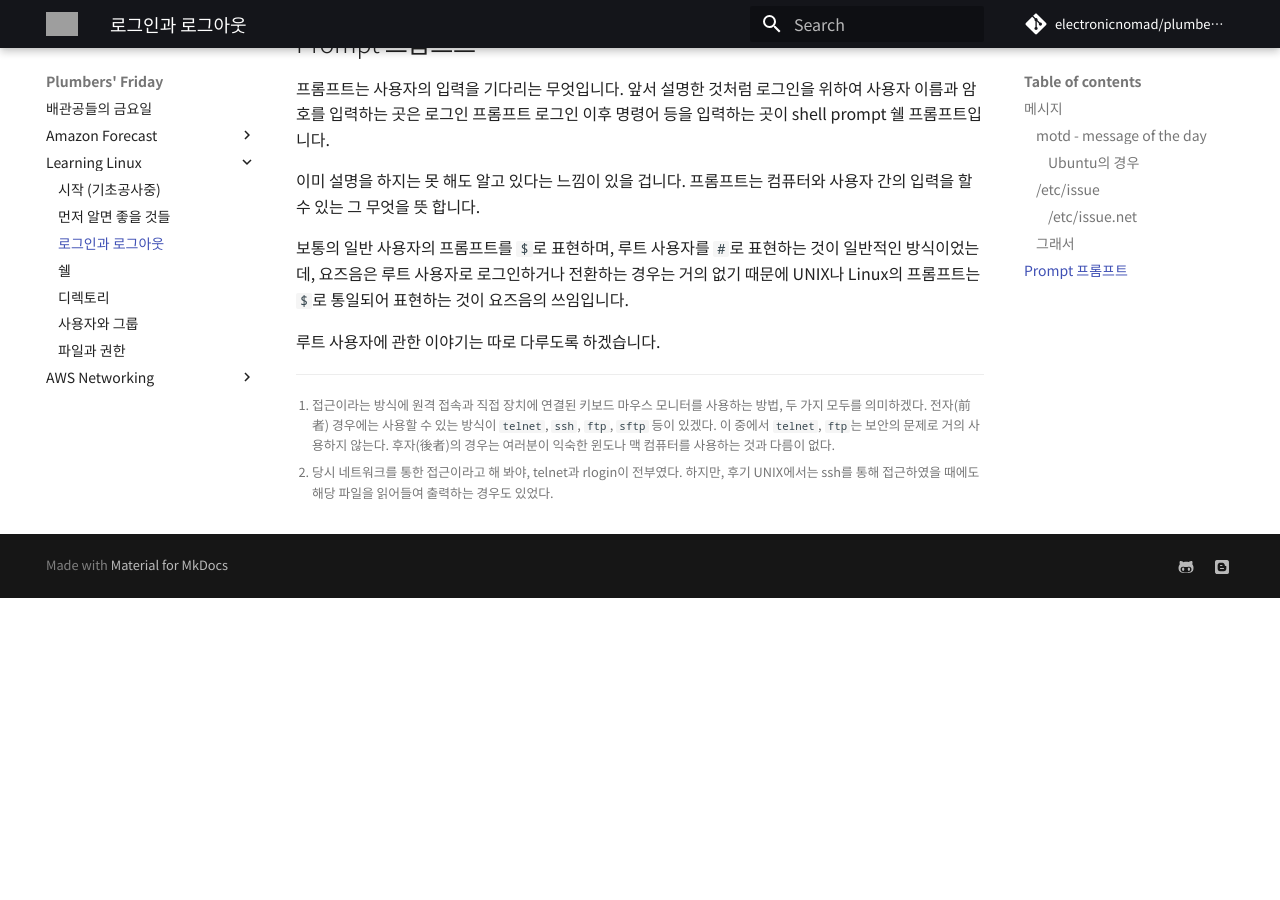
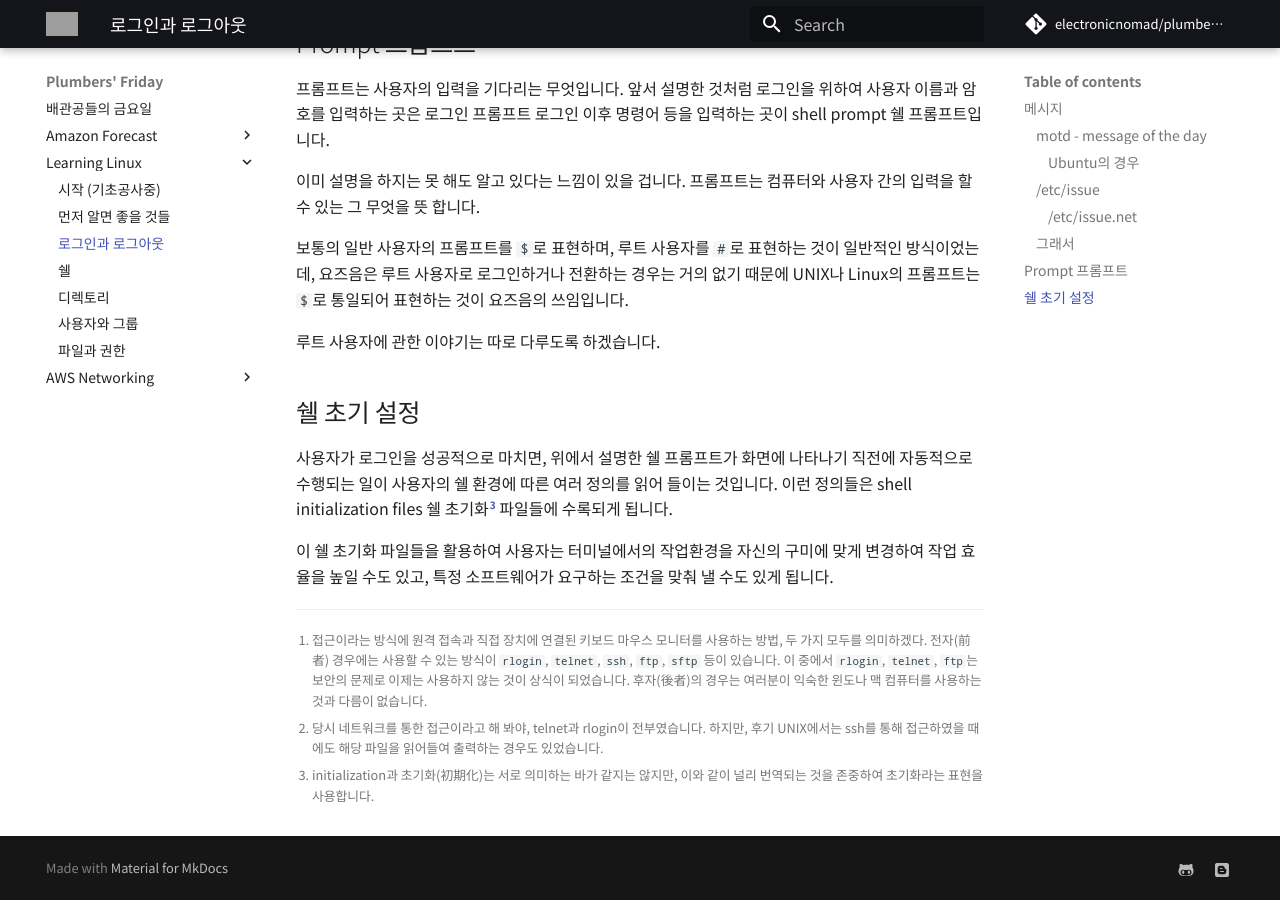
Before and after one commit to electronicnomad/plumbers-friday, an MkDocs documentation site: the page built from docs/linux/login-and-logout.md, in a window 1280 px wide and 900 px high, scrolled down 3063 px. Built offline with MkDocs 1.6.1 and Material for MkDocs 9.7.7, drawn with Linux system fonts in a browser that asks for light colours; some web fonts are replaced; comment, search, counter and statistics services are not loaded; before the commit the page ends 3661 px from its top, so only the background shows below that; grey boxes are pictures that could not be loaded.

Commit message:
Update login-and-logout.md

````diff
--- a/docs/linux/login-and-logout.md
+++ b/docs/linux/login-and-logout.md
@@ -6,12 +6,12 @@
 login prompt 로그인 프롬프트입니다. 대략 아래와 같이 표현됩니다.
 
 [^1]:
-    접근이라는 방식에 원격 접속과 직접 장치에 연결된 키보드 마우스 모니터를
-    사용하는 방법, 두 가지 모두를 의미하겠다. 전자(前者) 경우에는
-    사용할 수 있는 방식이 `telnet`, `ssh`, `ftp`, `sftp` 등이 있겠다.
-    이 중에서 `telnet`, `ftp`는 보안의 문제로 거의 사용하지 않는다.
-    후자(後者)의 경우는 여러분이 익숙한 윈도나 맥 컴퓨터를 사용하는 것과
-    다름이 없다.
+  접근이라는 방식에 원격 접속과 직접 장치에 연결된 키보드 마우스 모니터를
+  사용하는 방법, 두 가지 모두를 의미하겠다. 전자(前者) 경우에는
+  사용할 수 있는 방식이 `rlogin`, `telnet`, `ssh`, `ftp`, `sftp` 등이 있습니다.
+  이 중에서 `rlogin`, `telnet`, `ftp`는 보안의 문제로 이제는 사용하지 않는 것이 상식이 되었습니다.
+  후자(後者)의 경우는 여러분이 익숙한 윈도나 맥 컴퓨터를 사용하는 것과
+  다름이 없습니다.
 
 ```bash
 host0 login:
@@ -141,8 +141,9 @@ Canonical/Ubuntu에서는 이것을 'dynamic MOTD generation'이라고 설명하
 `/etc/issue`는 네트워크로 접근하지 않는 - 다른 방식의 터미널이나 콘솔도 여기에 해당 -
 사용자에게 전달할 메시지가 수록됩니다.
 
-[^2]: 당시 네트워크를 통한 접근이라고 해 봐야, telnet과 rlogin이 전부였다. 하지만,
-후기 UNIX에서는 ssh를 통해 접근하였을 때에도 해당 파일을 읽어들여 출력하는 경우도 있었다.
+[^2]:
+  당시 네트워크를 통한 접근이라고 해 봐야, telnet과 rlogin이 전부였습니다. 하지만,
+  후기 UNIX에서는 ssh를 통해 접근하였을 때에도 해당 파일을 읽어들여 출력하는 경우도 있었습니다.
 
 이제는 `/etc/issue`라는 것을 활요하는 경우는 거의 없으며, 과거 UNIX에서도
 OS의 버전이나 패치 레벨을 알리는 것에 머물기도 했습니다.
@@ -172,3 +173,16 @@ OS의 버전이나 패치 레벨을 알리는 것에 머물기도 했습니다.
 통일되어 표현하는 것이 요즈음의 쓰임입니다.
 
 루트 사용자에 관한 이야기는 따로 다루도록 하겠습니다.
+
+## 쉘 초기 설정
+
+사용자가 로그인을 성공적으로 마치면, 위에서 설명한 쉘 프롬프트가 화면에 나타나기 직전에
+자동적으로 수행되는 일이 사용자의 쉘 환경에 따른 여러 정의를 읽어 들이는 것입니다.
+이런 정의들은 shell initialization files 쉘 초기화[^3] 파일들에 수록되게 됩니다.
+
+[^3]:
+    initialization과 초기화(初期化)는 서로 의미하는 바가 같지는 않지만,
+    이와 같이 널리 번역되는 것을 존중하여 초기화라는 표현을 사용합니다.
+
+이 쉘 초기화 파일들을 활용하여 사용자는 터미널에서의 작업환경을 자신의 구미에 맞게
+변경하여 작업 효율을 높일 수도 있고, 특정 소프트웨어가 요구하는 조건을 맞춰 낼 수도 있게 됩니다.
````
